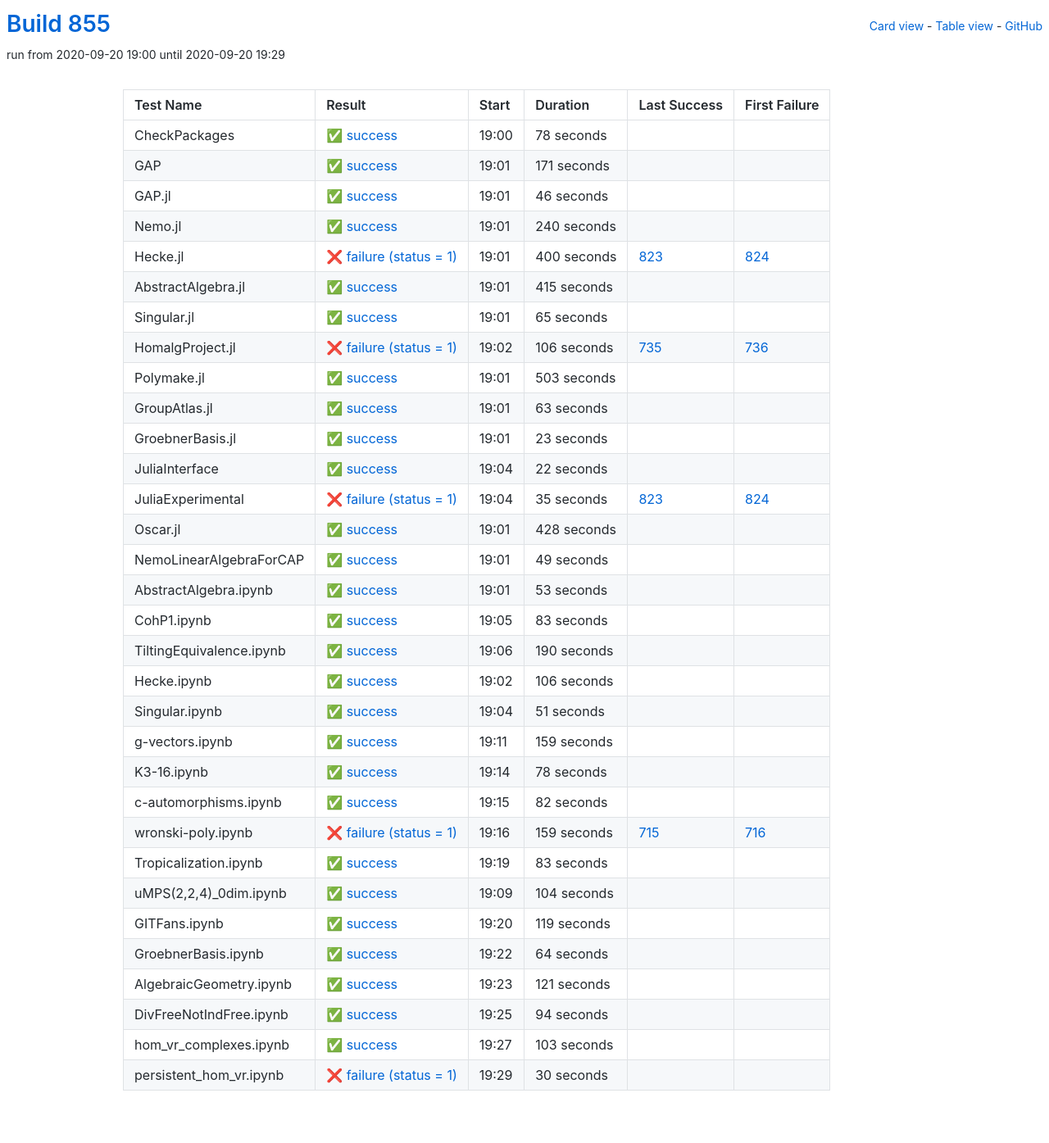
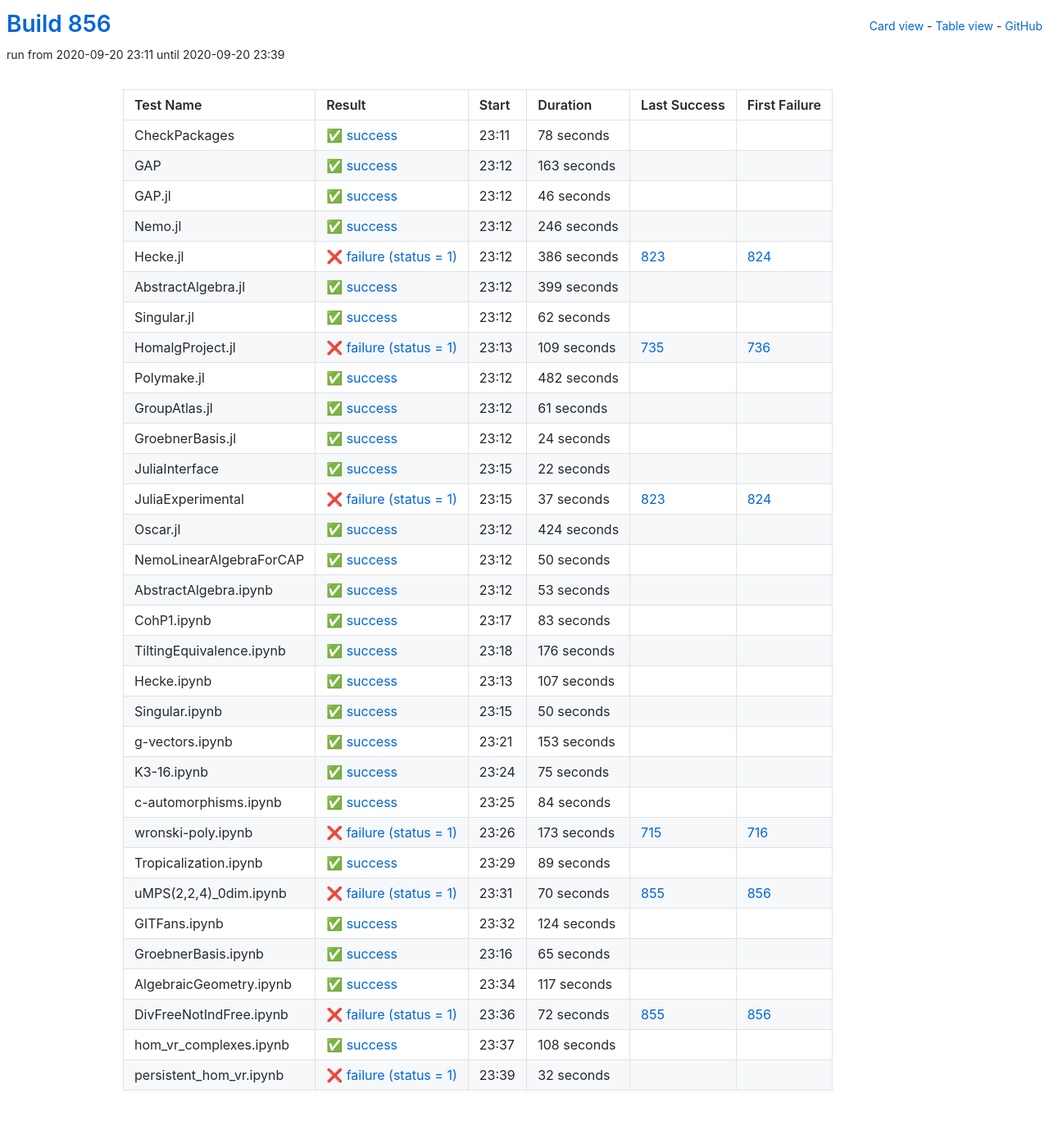
Before and after one commit to oscar-system/oscar-ci-status-stable, a Jekyll site: the page built from table.html, in a window 1280 px wide. Shown: the whole page at 82% size. Built offline with Jekyll 4.4.1, drawn with Linux system fonts in a browser that asks for light colours.

Commit message:
Build #856

```diff
--- a/_data/ci.yml
+++ b/_data/ci.yml
@@ -1,6 +1,6 @@
 ---
-build: 855
-build_url: https://oscarci.mathematik.uni-kl.de/job/oscar-stable/855/
+build: 856
+build_url: https://oscarci.mathematik.uni-kl.de/job/oscar-stable/856/
 job: oscar-stable
 organization: oscar-system
 repo: oscar-ci-status-stable
@@ -8,8 +8,8 @@ repourl: https://github.com/oscar-system/oscar-ci-status-stable
 tests:
 - name: CheckPackages
   id: checkpackages
-  log: https://oscarci.mathematik.uni-kl.de/job/oscar-stable/855/artifact/logs/build-855/CheckPackages.log
-  start: 2020-09-20 19:00
+  log: https://oscarci.mathematik.uni-kl.de/job/oscar-stable/856/artifact/logs/build-856/CheckPackages.log
+  start: 2020-09-20 23:11
   success: true
   exitcode: 0
   status: success
@@ -20,20 +20,20 @@ tests:
   first_failure_url:
 - name: GAP
   id: gap
-  log: https://oscarci.mathematik.uni-kl.de/job/oscar-stable/855/artifact/logs/build-855/GAP.log
-  start: 2020-09-20 19:01
+  log: https://oscarci.mathematik.uni-kl.de/job/oscar-stable/856/artifact/logs/build-856/GAP.log
+  start: 2020-09-20 23:12
   success: true
   exitcode: 0
   status: success
-  duration: 171
+  duration: 163
   last_success: false
   last_success_url:
   first_failure: false
   first_failure_url:
 - name: GAP.jl
   id: gap-jl
-  log: https://oscarci.mathematik.uni-kl.de/job/oscar-stable/855/artifact/logs/build-855/GAP.jl.log
-  start: 2020-09-20 19:01
+  log: https://oscarci.mathematik.uni-kl.de/job/oscar-stable/856/artifact/logs/build-856/GAP.jl.log
+  start: 2020-09-20 23:12
   success: true
   exitcode: 0
   status: success
@@ -44,104 +44,104 @@ tests:
   first_failure_url:
 - name: Nemo.jl
   id: nemo-jl
-  log: https://oscarci.mathematik.uni-kl.de/job/oscar-stable/855/artifact/logs/build-855/Nemo.jl.log
-  start: 2020-09-20 19:01
+  log: https://oscarci.mathematik.uni-kl.de/job/oscar-stable/856/artifact/logs/build-856/Nemo.jl.log
+  start: 2020-09-20 23:12
   success: true
   exitcode: 0
   status: success
-  duration: 240
+  duration: 246
   last_success: false
   last_success_url:
   first_failure: false
   first_failure_url:
 - name: Hecke.jl
   id: hecke-jl
-  log: https://oscarci.mathematik.uni-kl.de/job/oscar-stable/855/artifact/logs/build-855/Hecke.jl.log
-  start: 2020-09-20 19:01
+  log: https://oscarci.mathematik.uni-kl.de/job/oscar-stable/856/artifact/logs/build-856/Hecke.jl.log
+  start: 2020-09-20 23:12
   success: false
   exitcode: 1
   status: failure
-  duration: 400
+  duration: 386
   last_success: 823
   last_success_url: https://oscarci.mathematik.uni-kl.de/job/oscar-stable/823/
   first_failure: 824
   first_failure_url: https://oscarci.mathematik.uni-kl.de/job/oscar-stable/824/
 - name: AbstractAlgebra.jl
   id: abstractalgebra-jl
-  log: https://oscarci.mathematik.uni-kl.de/job/oscar-stable/855/artifact/logs/build-855/AbstractAlgebra.jl.log
-  start: 2020-09-20 19:01
+  log: https://oscarci.mathematik.uni-kl.de/job/oscar-stable/856/artifact/logs/build-856/AbstractAlgebra.jl.log
+  start: 2020-09-20 23:12
   success: true
   exitcode: 0
   status: success
-  duration: 415
+  duration: 399
   last_success: false
   last_success_url:
   first_failure: false
   first_failure_url:
 - name: Singular.jl
   id: singular-jl
-  log: https://oscarci.mathematik.uni-kl.de/job/oscar-stable/855/artifact/logs/build-855/Singular.jl.log
-  start: 2020-09-20 19:01
+  log: https://oscarci.mathematik.uni-kl.de/job/oscar-stable/856/artifact/logs/build-856/Singular.jl.log
+  start: 2020-09-20 23:12
   success: true
   exitcode: 0
   status: success
-  duration: 65
+  duration: 62
   last_success: false
   last_success_url:
   first_failure: false
   first_failure_url:
 - name: HomalgProject.jl
   id: homalgproject-jl
-  log: https://oscarci.mathematik.uni-kl.de/job/oscar-stable/855/artifact/logs/build-855/HomalgProject.jl.log
-  start: 2020-09-20 19:02
+  log: https://oscarci.mathematik.uni-kl.de/job/oscar-stable/856/artifact/logs/build-856/HomalgProject.jl.log
+  start: 2020-09-20 23:13
   success: false
   exitcode: 1
   status: failure
-  duration: 106
+  duration: 109
   last_success: 735
   last_success_url: https://oscarci.mathematik.uni-kl.de/job/oscar-stable/735/
   first_failure: 736
   first_failure_url: https://oscarci.mathematik.uni-kl.de/job/oscar-stable/736/
 - name: Polymake.jl
   id: polymake-jl
-  log: https://oscarci.mathematik.uni-kl.de/job/oscar-stable/855/artifact/logs/build-855/Polymake.jl.log
-  start: 2020-09-20 19:01
+  log: https://oscarci.mathematik.uni-kl.de/job/oscar-stable/856/artifact/logs/build-856/Polymake.jl.log
+  start: 2020-09-20 23:12
   success: true
   exitcode: 0
   status: success
-  duration: 503
+  duration: 482
   last_success: false
   last_success_url:
   first_failure: false
   first_failure_url:
 - name: GroupAtlas.jl
   id: groupatlas-jl
-  log: https://oscarci.mathematik.uni-kl.de/job/oscar-stable/855/artifact/logs/build-855/GroupAtlas.jl.log
-  start: 2020-09-20 19:01
+  log: https://oscarci.mathematik.uni-kl.de/job/oscar-stable/856/artifact/logs/build-856/GroupAtlas.jl.log
+  start: 2020-09-20 23:12
   success: true
   exitcode: 0
   status: success
-  duration: 63
+  duration: 61
   last_success: false
   last_success_url:
   first_failure: false
   first_failure_url:
 - name: GroebnerBasis.jl
   id: groebnerbasis-jl
-  log: https://oscarci.mathematik.uni-kl.de/job/oscar-stable/855/artifact/logs/build-855/GroebnerBasis.jl.log
-  start: 2020-09-20 19:01
+  log: https://oscarci.mathematik.uni-kl.de/job/oscar-stable/856/artifact/logs/build-856/GroebnerBasis.jl.log
+  start: 2020-09-20 23:12
   success: true
   exitcode: 0
   status: success
-  duration: 23
+  duration: 24
   last_success: false
   last_success_url:
   first_failure: false
   first_failure_url:
 - name: JuliaInterface
   id: juliainterface
-  log: https://oscarci.mathematik.uni-kl.de/job/oscar-stable/855/artifact/logs/build-855/JuliaInterface.log
-  start: 2020-09-20 19:04
+  log: https://oscarci.mathematik.uni-kl.de/job/oscar-stable/856/artifact/logs/build-856/JuliaInterface.log
+  start: 2020-09-20 23:15
   success: true
   exitcode: 0
   status: success
@@ -152,44 +152,44 @@ tests:
   first_failure_url:
 - name: JuliaExperimental
   id: juliaexperimental
-  log: https://oscarci.mathematik.uni-kl.de/job/oscar-stable/855/artifact/logs/build-855/JuliaExperimental.log
-  start: 2020-09-20 19:04
+  log: https://oscarci.mathematik.uni-kl.de/job/oscar-stable/856/artifact/logs/build-856/JuliaExperimental.log
+  start: 2020-09-20 23:15
   success: false
   exitcode: 1
   status: failure
-  duration: 35
+  duration: 37
   last_success: 823
   last_success_url: https://oscarci.mathematik.uni-kl.de/job/oscar-stable/823/
   first_failure: 824
   first_failure_url: https://oscarci.mathematik.uni-kl.de/job/oscar-stable/824/
 - name: Oscar.jl
   id: oscar-jl
-  log: https://oscarci.mathematik.uni-kl.de/job/oscar-stable/855/artifact/logs/build-855/Oscar.jl.log
-  start: 2020-09-20 19:01
+  log: https://oscarci.mathematik.uni-kl.de/job/oscar-stable/856/artifact/logs/build-856/Oscar.jl.log
+  start: 2020-09-20 23:12
   success: true
   exitcode: 0
   status: success
-  duration: 428
+  duration: 424
   last_success: false
   last_success_url:
   first_failure: false
   first_failure_url:
 - name: NemoLinearAlgebraForCAP
   id: nemolinearalgebraforcap
-  log: https://oscarci.mathematik.uni-kl.de/job/oscar-stable/855/artifact/logs/build-855/NemoLinearAlgebraForCAP.log
-  start: 2020-09-20 19:01
+  log: https://oscarci.mathematik.uni-kl.de/job/oscar-stable/856/artifact/logs/build-856/NemoLinearAlgebraForCAP.log
+  start: 2020-09-20 23:12
   success: true
   exitcode: 0
   status: success
-  duration: 49
+  duration: 50
   last_success: false
   last_success_url:
   first_failure: false
   first_failure_url:
 - name: AbstractAlgebra.ipynb
   id: abstractalgebra-ipynb
-  log: https://oscarci.mathematik.uni-kl.de/job/oscar-stable/855/artifact/logs/build-855/AbstractAlgebra.ipynb.log
-  start: 2020-09-20 19:01
+  log: https://oscarci.mathematik.uni-kl.de/job/oscar-stable/856/artifact/logs/build-856/AbstractAlgebra.ipynb.log
+  start: 2020-09-20 23:12
   success: true
   exitcode: 0
   status: success
@@ -200,8 +200,8 @@ tests:
   first_failure_url:
 - name: CohP1.ipynb
   id: cohp1-ipynb
-  log: https://oscarci.mathematik.uni-kl.de/job/oscar-stable/855/artifact/logs/build-855/CohP1.ipynb.log
-  start: 2020-09-20 19:05
+  log: https://oscarci.mathematik.uni-kl.de/job/oscar-stable/856/artifact/logs/build-856/CohP1.ipynb.log
+  start: 2020-09-20 23:17
   success: true
   exitcode: 0
   status: success
@@ -212,180 +212,180 @@ tests:
   first_failure_url:
 - name: TiltingEquivalence.ipynb
   id: tiltingequivalence-ipynb
-  log: https://oscarci.mathematik.uni-kl.de/job/oscar-stable/855/artifact/logs/build-855/TiltingEquivalence.ipynb.log
-  start: 2020-09-20 19:06
+  log: https://oscarci.mathematik.uni-kl.de/job/oscar-stable/856/artifact/logs/build-856/TiltingEquivalence.ipynb.log
+  start: 2020-09-20 23:18
   success: true
   exitcode: 0
   status: success
-  duration: 190
+  duration: 176
   last_success: false
   last_success_url:
   first_failure: false
   first_failure_url:
 - name: Hecke.ipynb
   id: hecke-ipynb
-  log: https://oscarci.mathematik.uni-kl.de/job/oscar-stable/855/artifact/logs/build-855/Hecke.ipynb.log
-  start: 2020-09-20 19:02
+  log: https://oscarci.mathematik.uni-kl.de/job/oscar-stable/856/artifact/logs/build-856/Hecke.ipynb.log
+  start: 2020-09-20 23:13
   success: true
   exitcode: 0
   status: success
-  duration: 106
+  duration: 107
   last_success: false
   last_success_url:
   first_failure: false
   first_failure_url:
 - name: Singular.ipynb
   id: singular-ipynb
-  log: https://oscarci.mathematik.uni-kl.de/job/oscar-stable/855/artifact/logs/build-855/Singular.ipynb.log
-  start: 2020-09-20 19:04
+  log: https://oscarci.mathematik.uni-kl.de/job/oscar-stable/856/artifact/logs/build-856/Singular.ipynb.log
+  start: 2020-09-20 23:15
   success: true
   exitcode: 0
   status: success
-  duration: 51
+  duration: 50
   last_success: false
   last_success_url:
   first_failure: false
   first_failure_url:
 - name: g-vectors.ipynb
   id: g-vectors-ipynb
-  log: https://oscarci.mathematik.uni-kl.de/job/oscar-stable/855/artifact/logs/build-855/g-vectors.ipynb.log
-  start: 2020-09-20 19:11
+  log: https://oscarci.mathematik.uni-kl.de/job/oscar-stable/856/artifact/logs/build-856/g-vectors.ipynb.log
+  start: 2020-09-20 23:21
   success: true
   exitcode: 0
   status: success
-  duration: 159
+  duration: 153
   last_success: false
   last_success_url:
   first_failure: false
   first_failure_url:
 - name: K3-16.ipynb
   id: k3-16-ipynb
-  log: https://oscarci.mathematik.uni-kl.de/job/oscar-stable/855/artifact/logs/build-855/K3-16.ipynb.log
-  start: 2020-09-20 19:14
+  log: https://oscarci.mathematik.uni-kl.de/job/oscar-stable/856/artifact/logs/build-856/K3-16.ipynb.log
+  start: 2020-09-20 23:24
   success: true
   exitcode: 0
   status: success
-  duration: 78
+  duration: 75
   last_success: false
   last_success_url:
   first_failure: false
   first_failure_url:
 - name: c-automorphisms.ipynb
   id: c-automorphisms-ipynb
-  log: https://oscarci.mathematik.uni-kl.de/job/oscar-stable/855/artifact/logs/build-855/c-automorphisms.ipynb.log
-  start: 2020-09-20 19:15
+  log: https://oscarci.mathematik.uni-kl.de/job/oscar-stable/856/artifact/logs/build-856/c-automorphisms.ipynb.log
+  start: 2020-09-20 23:25
   success: true
   exitcode: 0
   status: success
-  duration: 82
+  duration: 84
   last_success: false
   last_success_url:
   first_failure: false
   first_failure_url:
 - name: wronski-poly.ipynb
   id: wronski-poly-ipynb
-  log: https://oscarci.mathematik.uni-kl.de/job/oscar-stable/855/artifact/logs/build-855/wronski-poly.ipynb.log
-  start: 2020-09-20 19:16
+  log: https://oscarci.mathematik.uni-kl.de/job/oscar-stable/856/artifact/logs/build-856/wronski-poly.ipynb.log
+  start: 2020-09-20 23:26
   success: false
   exitcode: 1
   status: failure
-  duration: 159
+  duration: 173
   last_success: 715
   last_success_url: https://oscarci.mathematik.uni-kl.de/job/oscar-stable/715/
   first_failure: 716
   first_failure_url: https://oscarci.mathematik.uni-kl.de/job/oscar-stable/716/
 - name: Tropicalization.ipynb
   id: tropicalization-ipynb
-  log: https://oscarci.mathematik.uni-kl.de/job/oscar-stable/855/artifact/logs/build-855/Tropicalization.ipynb.log
-  start: 2020-09-20 19:19
+  log: https://oscarci.mathematik.uni-kl.de/job/oscar-stable/856/artifact/logs/build-856/Tropicalization.ipynb.log
+  start: 2020-09-20 23:29
   success: true
   exitcode: 0
   status: success
-  duration: 83
+  duration: 89
   last_success: false
   last_success_url:
   first_failure: false
   first_failure_url:
 - name: uMPS(2,2,4)_0dim.ipynb
   id: umps-2-2-4-0dim-ipynb
-  log: https://oscarci.mathematik.uni-kl.de/job/oscar-stable/855/artifact/logs/build-855/uMPS-2-2-4-_0dim.ipynb.log
-  start: 2020-09-20 19:09
+  log: https://oscarci.mathematik.uni-kl.de/job/oscar-stable/856/artifact/logs/build-856/uMPS-2-2-4-_0dim.ipynb.log
+  start: 2020-09-20 23:31
+  success: false
+  exitcode: 1
+  status: failure
+  duration: 70
+  last_success: 855
+  last_success_url: https://oscarci.mathematik.uni-kl.de/job/oscar-stable/855/
+  first_failure: 856
+  first_failure_url: https://oscarci.mathematik.uni-kl.de/job/oscar-stable/856/
+- name: GITFans.ipynb
+  id: gitfans-ipynb
+  log: https://oscarci.mathematik.uni-kl.de/job/oscar-stable/856/artifact/logs/build-856/GITFans.ipynb.log
+  start: 2020-09-20 23:32
   success: true
   exitcode: 0
   status: success
-  duration: 104
-  last_success: false
-  last_success_url:
-  first_failure: false
-  first_failure_url:
-- name: GITFans.ipynb
-  id: gitfans-ipynb
-  log: https://oscarci.mathematik.uni-kl.de/job/oscar-stable/855/artifact/logs/build-855/GITFans.ipynb.log
-  start: 2020-09-20 19:20
-  success: true
-  exitcode: 0
-  status: success
-  duration: 119
+  duration: 124
   last_success: false
   last_success_url:
   first_failure: false
   first_failure_url:
 - name: GroebnerBasis.ipynb
   id: groebnerbasis-ipynb
-  log: https://oscarci.mathematik.uni-kl.de/job/oscar-stable/855/artifact/logs/build-855/GroebnerBasis.ipynb.log
-  start: 2020-09-20 19:22
+  log: https://oscarci.mathematik.uni-kl.de/job/oscar-stable/856/artifact/logs/build-856/GroebnerBasis.ipynb.log
+  start: 2020-09-20 23:16
   success: true
   exitcode: 0
   status: success
-  duration: 64
+  duration: 65
   last_success: false
   last_success_url:
   first_failure: false
   first_failure_url:
 - name: AlgebraicGeometry.ipynb
   id: algebraicgeometry-ipynb
-  log: https://oscarci.mathematik.uni-kl.de/job/oscar-stable/855/artifact/logs/build-855/AlgebraicGeometry.ipynb.log
-  start: 2020-09-20 19:23
+  log: https://oscarci.mathematik.uni-kl.de/job/oscar-stable/856/artifact/logs/build-856/AlgebraicGeometry.ipynb.log
+  start: 2020-09-20 23:34
   success: true
   exitcode: 0
   status: success
-  duration: 121
+  duration: 117
   last_success: false
   last_success_url:
   first_failure: false
   first_failure_url:
 - name: DivFreeNotIndFree.ipynb
   id: divfreenotindfree-ipynb
-  log: https://oscarci.mathematik.uni-kl.de/job/oscar-stable/855/artifact/logs/build-855/DivFreeNotIndFree.ipynb.log
-  start: 2020-09-20 19:25
+  log: https://oscarci.mathematik.uni-kl.de/job/oscar-stable/856/artifact/logs/build-856/DivFreeNotIndFree.ipynb.log
+  start: 2020-09-20 23:36
+  success: false
+  exitcode: 1
+  status: failure
+  duration: 72
+  last_success: 855
+  last_success_url: https://oscarci.mathematik.uni-kl.de/job/oscar-stable/855/
+  first_failure: 856
+  first_failure_url: https://oscarci.mathematik.uni-kl.de/job/oscar-stable/856/
+- name: hom_vr_complexes.ipynb
+  id: hom-vr-complexes-ipynb
+  log: https://oscarci.mathematik.uni-kl.de/job/oscar-stable/856/artifact/logs/build-856/hom_vr_complexes.ipynb.log
+  start: 2020-09-20 23:37
   success: true
   exitcode: 0
   status: success
-  duration: 94
-  last_success: false
-  last_success_url:
-  first_failure: false
-  first_failure_url:
-- name: hom_vr_complexes.ipynb
-  id: hom-vr-complexes-ipynb
-  log: https://oscarci.mathematik.uni-kl.de/job/oscar-stable/855/artifact/logs/build-855/hom_vr_complexes.ipynb.log
-  start: 2020-09-20 19:27
-  success: true
-  exitcode: 0
-  status: success
-  duration: 103
+  duration: 108
   last_success: false
   last_success_url:
   first_failure: false
   first_failure_url:
 - name: persistent_hom_vr.ipynb
   id: persistent-hom-vr-ipynb
-  log: https://oscarci.mathematik.uni-kl.de/job/oscar-stable/855/artifact/logs/build-855/persistent_hom_vr.ipynb.log
-  start: 2020-09-20 19:29
+  log: https://oscarci.mathematik.uni-kl.de/job/oscar-stable/856/artifact/logs/build-856/persistent_hom_vr.ipynb.log
+  start: 2020-09-20 23:39
   success: false
   exitcode: 1
   status: failure
-  duration: 30
+  duration: 32
   last_success: false
   last_success_url:
   first_failure: false
```
Also changed, not shown: README.md.
